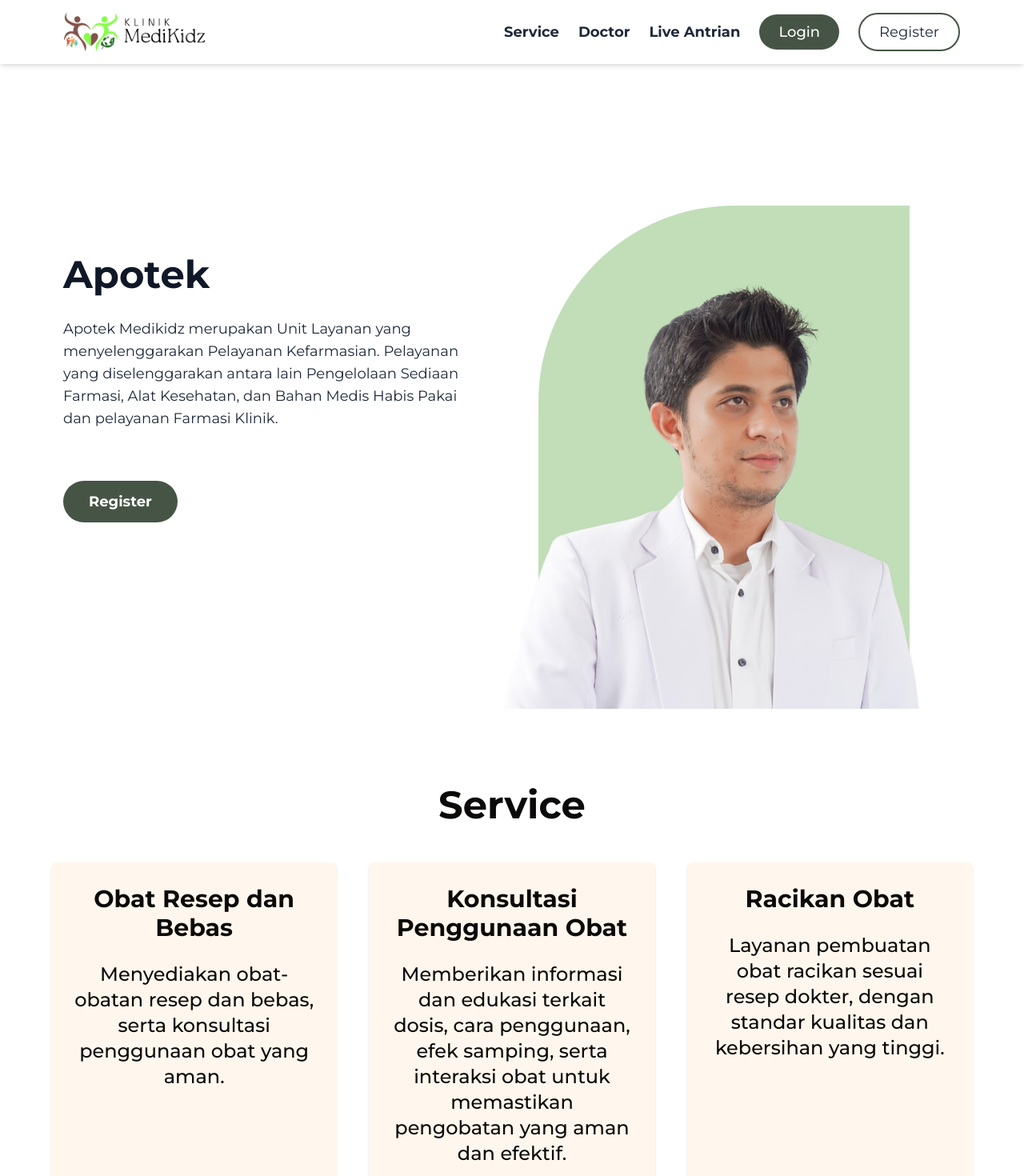
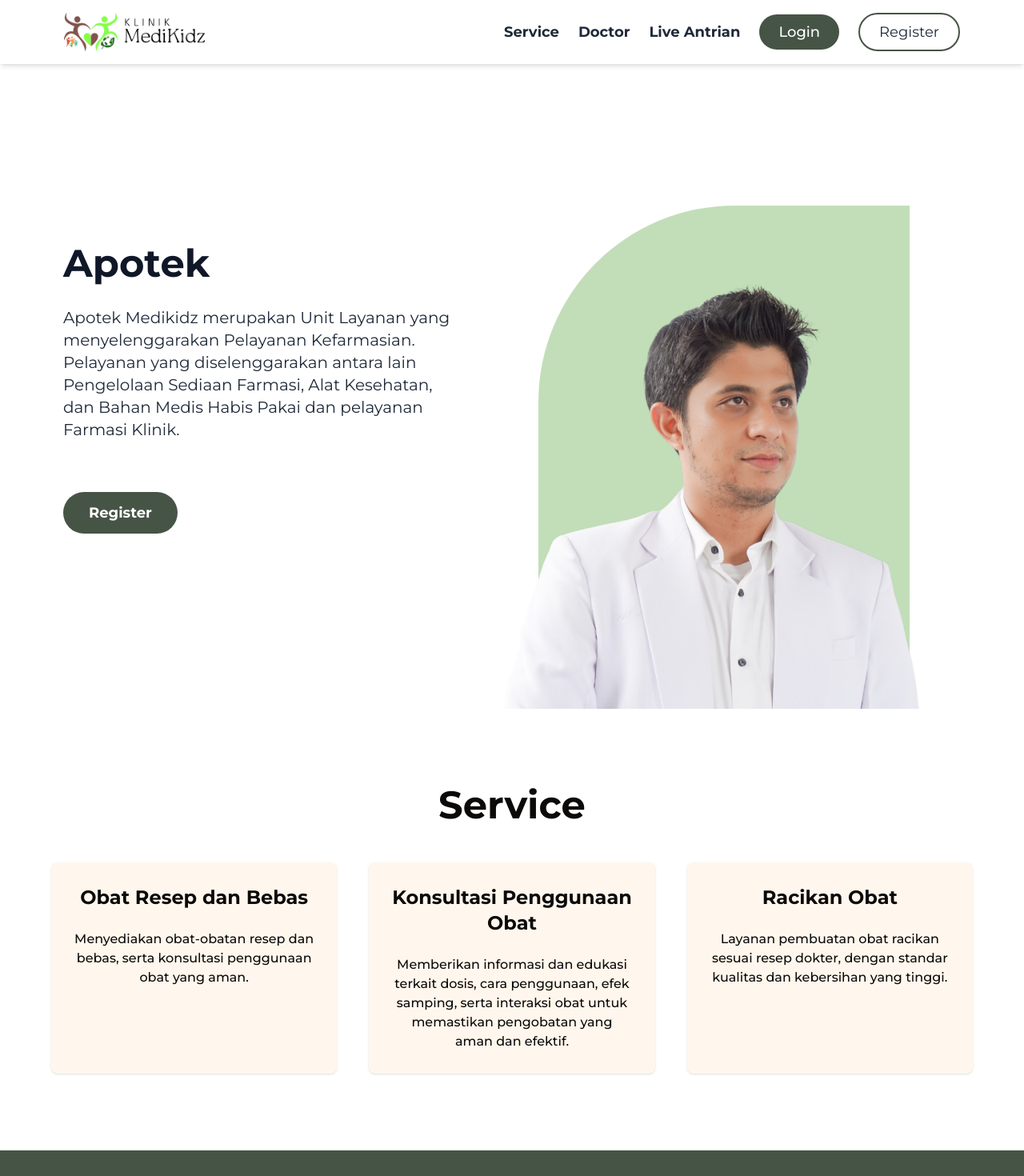
Before and after one commit to desyadelina/medikidz, a React (Vite) app: page /service/apotek in a window 1280 px wide. Shown: the top 1470 px of the page at 80% size. Built offline with nearby package versions, Linux system fonts and the light colour scheme; a web font is replaced by a local one.

Commit message:
ref: update navigation links and adjust typography in HeroSection and ServiceCard components

```diff
--- a/src/components/Navigation.jsx
+++ b/src/components/Navigation.jsx
@@ -93,7 +93,7 @@ const Navigation = () => {
             Doctor
           </a>
           <a
-            onClick={() => navigateToSection("#antrian")}
+            onClick={() => navigateToSection("#")}
             className="hover:text-gray-600 font-bold cursor-pointer"
           >
             Live Antrian
@@ -203,7 +203,7 @@ const Navigation = () => {
               Doctor
             </a>
             <a
-              onClick={() => navigateToSection("#antrian")}
+              onClick={() => navigateToSection("#")}
               className="text-lg font-bold text-gray-800 hover:text-gray-600 cursor-pointer"
             >
               Live Antrian
--- a/src/components/detail/HeroSection.jsx
+++ b/src/components/detail/HeroSection.jsx
@@ -54,7 +54,7 @@ const HeroSection = () => {
             <h1 className="text-4xl md:text-5xl font-bold text-gray-900 leading-tight">
               {currentService.title}
             </h1>
-            <p className="mt-6 text-base md:text-lg text-gray-800 max-w-lg mx-auto md:mx-0">
+            <p className="mt-6 text-xl text-gray-800 max-w-lg mx-auto md:mx-0">
               {currentService.description}
             </p>
             <button className="mt-16 px-8 py-3 bg-[#465445] text-white text-lg font-bold rounded-full hover:bg-gray-800 transition-colors">
--- a/src/components/detail/ServiceCard.jsx
+++ b/src/components/detail/ServiceCard.jsx
@@ -3,10 +3,10 @@ import React from "react";
 const ServiceCard = ({ title, description }) => {
   return (
     <article className="flex flex-col items-center p-7 w-full bg-orange-50 rounded-lg shadow-sm h-auto">
-      <h3 className="mb-6 text-3xl text-center font-bold text-stone-950">
+      <h3 className="mb-6 text-2xl text-center font-bold text-stone-950">
         {title}
       </h3>
-      <p className="text-2xl font-medium text-center text-stone-950">
+      <p className="text-base font-medium text-center text-stone-950">
         {description}
       </p>
     </article>
```
